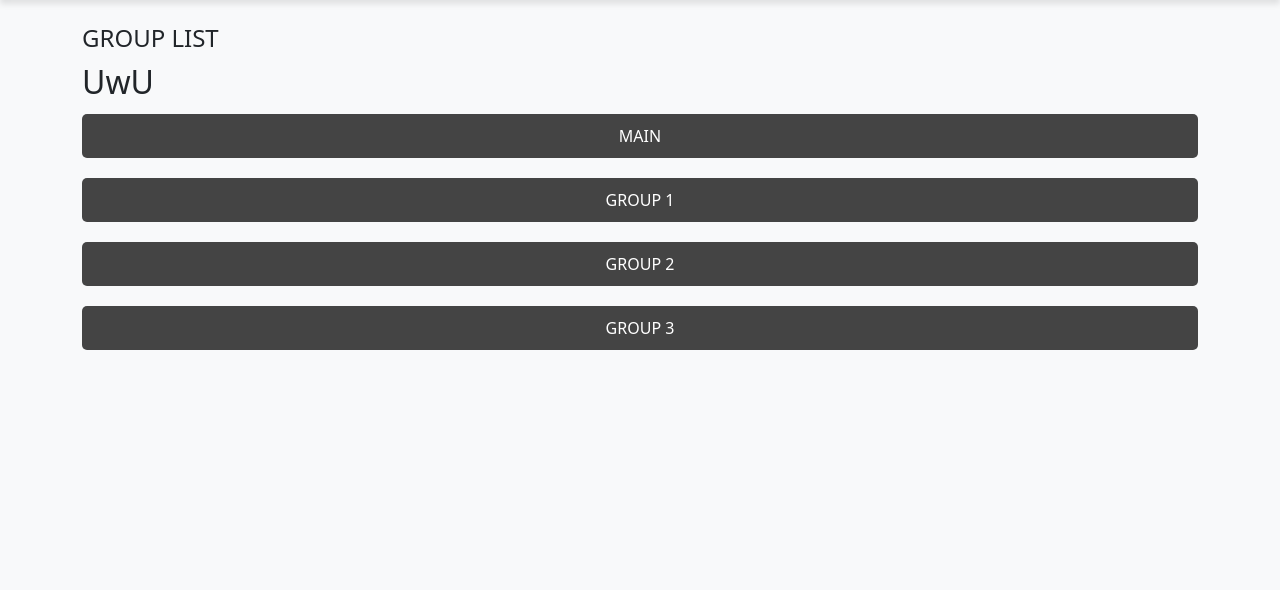
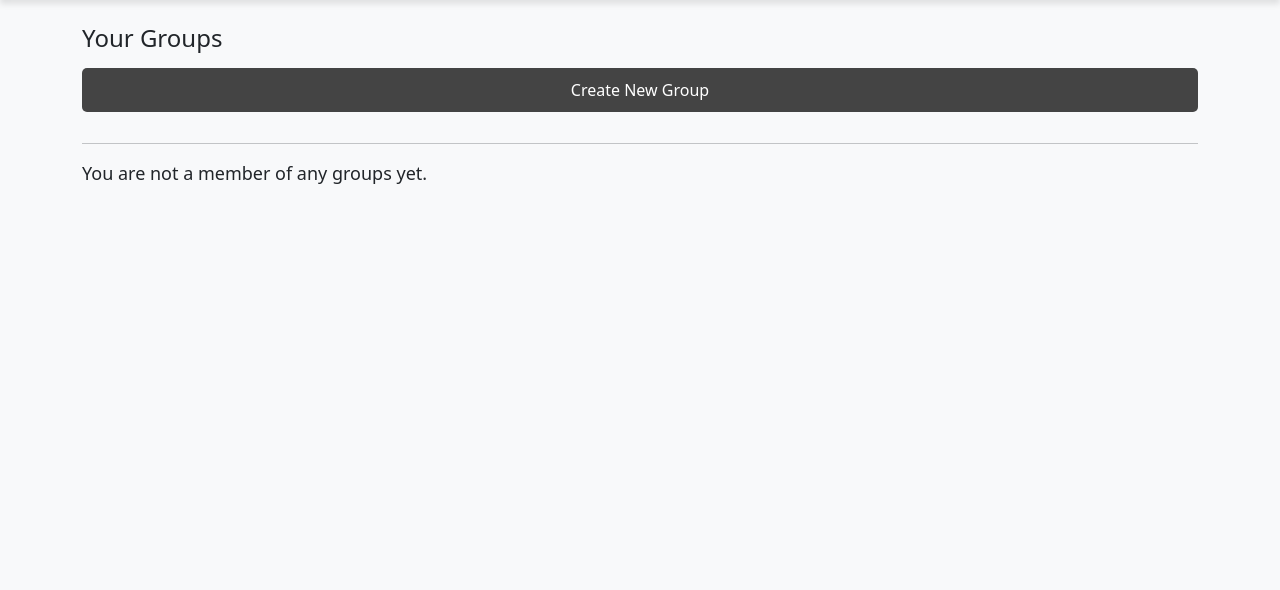
Before and after one commit to acromat1c/DTE2604, a Django app: page /groups in a window 1280 px wide. Shown: the part 60-650 px from the top of the page. Run offline with Django 5.2, Linux system fonts and the light colour scheme.

Commit message:
Add group creation feature with form, view, and template

```diff
--- a/app/programmingCourse/models.py
+++ b/app/programmingCourse/models.py
@@ -45,7 +45,10 @@ class UserAchievement(models.Model):
 
 class Group(models.Model):
     groupOwner = models.ForeignKey(User, on_delete=models.CASCADE, related_name="owned_groups")
-    groupName = models.CharField(max_length=45)
+    groupName = models.CharField(max_length=45, unique=True)
+    description = models.TextField(blank=True)
+    image = models.ImageField(upload_to="group_pics/", default="default_group.jpg")
+    is_private = models.BooleanField(default=False)
 
     def __str__(self):
         return self.groupName
--- a/app/programmingCourse/urls.py
+++ b/app/programmingCourse/urls.py
@@ -13,6 +13,7 @@ urlpatterns = [
     path("user/<str:username>/", views.user, name="user"),
     path("groups",views.groupList, name="groupList"),
     path("groups/<str:name>",views.group, name="group"),
+    path("groups/create/", views.create_group, name="create_group"),
     path("friends/<str:name>",views.friend, name="friend"),
     path("friends",views.friendList, name="friendList"),
     path("addfriend/<str:username>",views.add_friend, name="addfriend"),
--- a/app/programmingCourse/views.py
+++ b/app/programmingCourse/views.py
@@ -7,8 +7,8 @@ from django.contrib import messages
 from django.contrib.auth import logout as Logout, login as Login
 from django.utils.timezone import now
 from .models_io import *
-from .models import Mission, MissionCompleted
-from .forms import CodeAnswerForm
+from .models import Mission, MissionCompleted, GroupMember
+from .forms import CodeAnswerForm, GroupCreateForm
 import keyword
 import datetime
 
@@ -157,6 +157,21 @@ def friendList(request):
 def friend(request, name):
     return render(request, "programmingCourse/friend.html", {"name": name})
 
+@login_required(login_url="/login")
+def create_group(request):
+    if request.method == "POST":
+        form = GroupCreateForm(request.POST, request.FILES)
+        if form.is_valid():
+            group = form.save(commit=False)
+            group.groupOwner = request.user
+            group.save()
+            # Add owner as member
+            GroupMember.objects.create(group=group, user=request.user)
+            messages.success(request, "Group created successfully!")
+            return redirect('programing_course_app:group', name=group.groupName)
+    else:
+        form = GroupCreateForm()
+    return render(request, "programmingCourse/create_group.html", {"form": form})
 
 def groupList(request):
     return render(request, "programmingCourse/groupList.html")
--- a/app/static/programmingCourse/static.css
+++ b/app/static/programmingCourse/static.css
@@ -115,3 +115,17 @@ button {
 button:hover {
     background: #555555;
 }
+
+
+.group-list {
+    display: flex;
+    flex-direction: column;
+    gap: 20px;
+}
+
+.group-card {
+    background: white;
+    padding: 15px;
+    border-radius: 8px;
+    box-shadow: 0 0 10px rgba(0,0,0,0.1);
+}
--- a/app/templates/programmingCourse/groupList.html
+++ b/app/templates/programmingCourse/groupList.html
@@ -1,15 +1,33 @@
 {% extends "base.html" %}
 
-{% block title %}Overview{% endblock %}
+{% block title %}Group List{% endblock %}
 
 {% block content %}
 
-<h1>GROUP LIST</h1>
-<h2>UwU</h2>
+<h1>Your Groups</h1>
 
-<a href="{% url "programing_course_app:main" %}"><Button>MAIN</Button></a>
-<a href="{% url "programing_course_app:group" name="1" %}"><Button>GROUP 1</Button></a>
-<a href="{% url "programing_course_app:group" name="2" %}"><Button>GROUP 2</Button></a>
-<a href="{% url "programing_course_app:group" name="3" %}"><Button>GROUP 3</Button></a>
+<a href="{% url 'programing_course_app:create_group' %}">
+  <button>Create New Group</button>
+</a>
+
+<hr>
+
+{% if user_groups %}
+  <div class="group-list">
+    {% for group in user_groups %}
+      <div class="group-card">
+        <h3>{{ group.groupName }}</h3>
+        <img src="{{ group.image.url }}" alt="{{ group.groupName }} Image" style="max-width: 200px; height: auto;">
+        <p>{{ group.description|default:"No description yet." }}</p>
+        <p><strong>Visibility:</strong> {{ group.is_private|yesno:"Private,Public" }}</p>
+        <a href="{% url 'programing_course_app:group' name=group.groupName %}">
+          <button>Enter Group</button>
+        </a>
+      </div>
+    {% endfor %}
+  </div>
+{% else %}
+  <p>You are not a member of any groups yet.</p>
+{% endif %}
 
 {% endblock %}
```
Also changed, not shown: app/programmingCourse/forms.py (+12 -0 lines).
